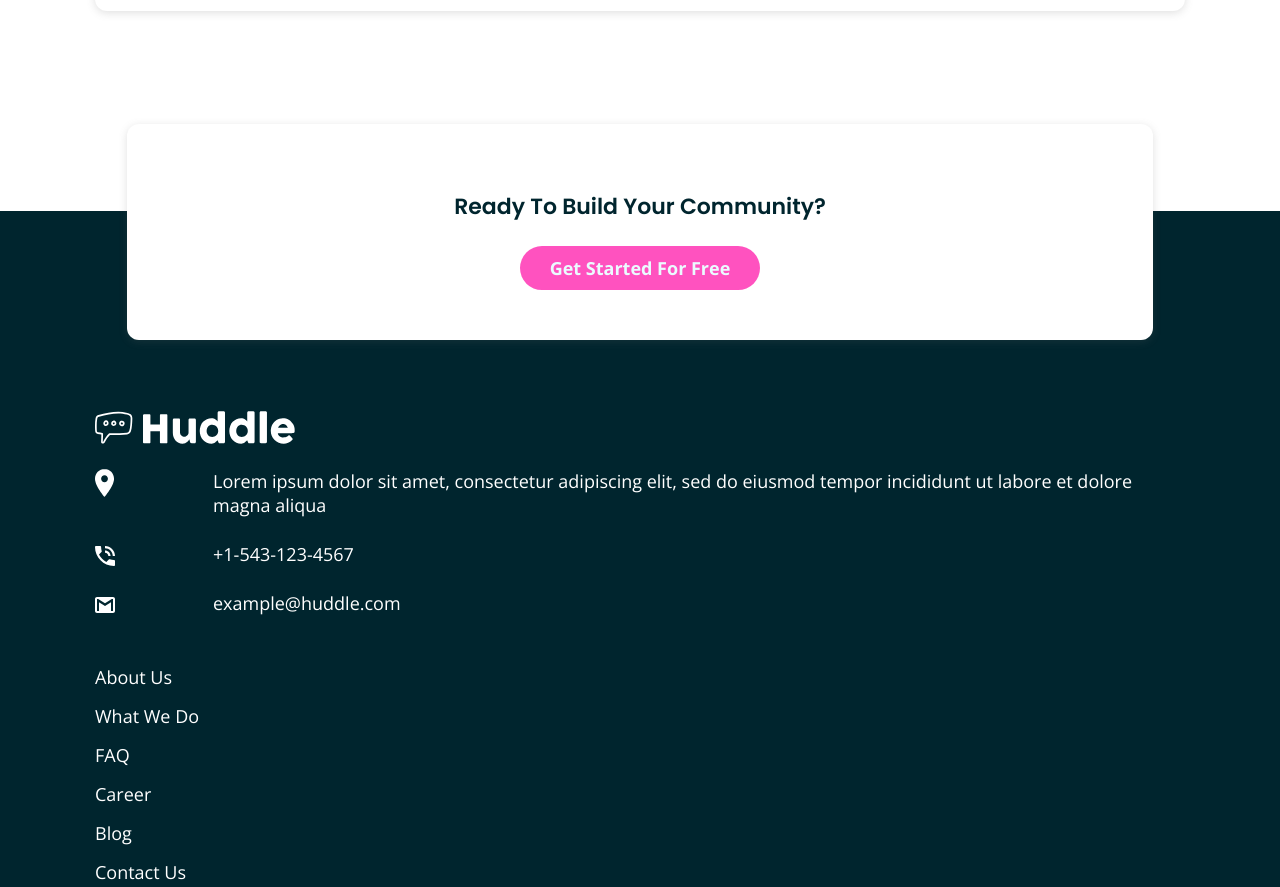
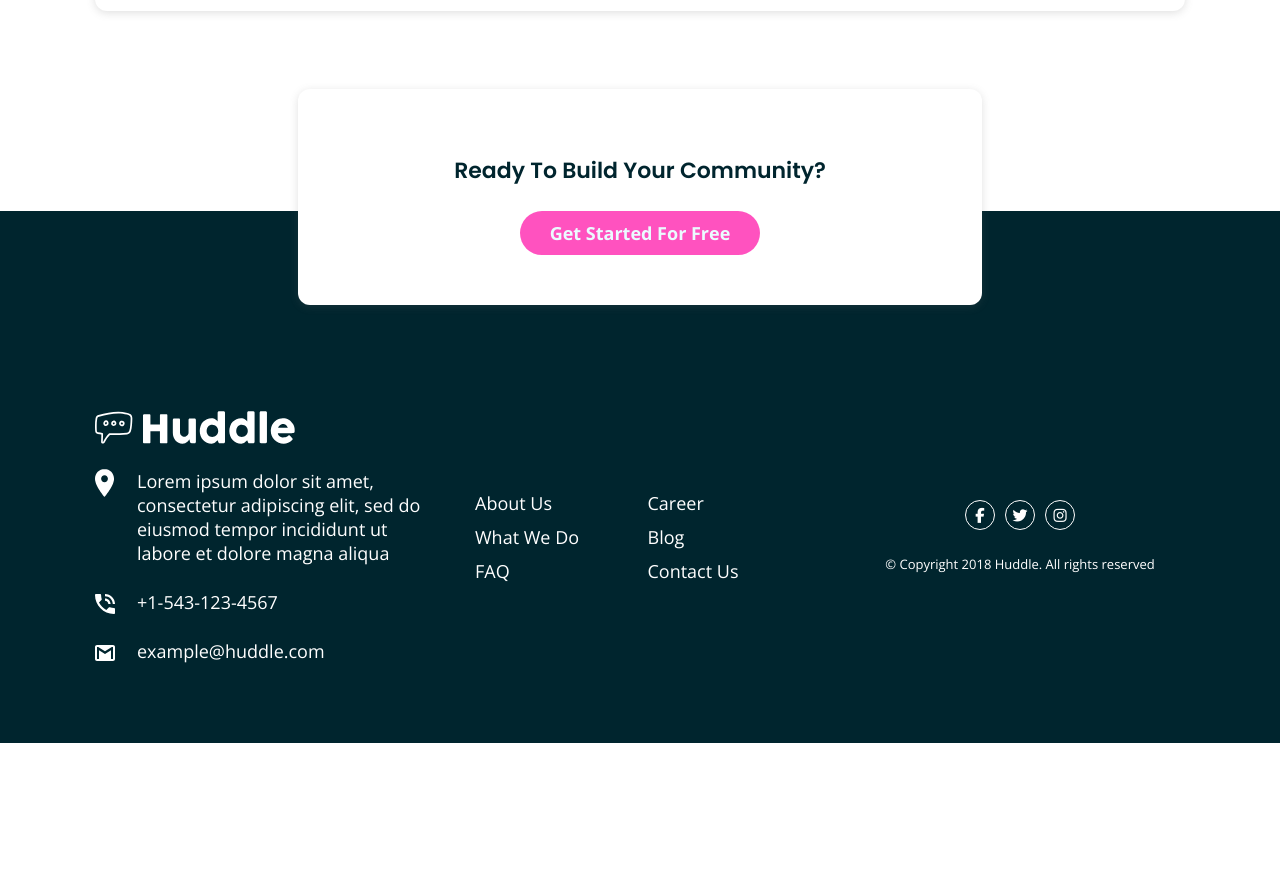
Before and after one commit to BrightCoders-Institute/s1a1-dise-o-web-responsivo-bcdic23-w1-r1-team-2, a plain HTML site: page index.html in a window 1280 px wide. Shown: the part 2148-3035 px from the top of the page. After the commit the page ends 2891 px from the top, so only its background shows below. Drawn offline with nearby package versions, Linux system fonts and the light colour scheme.

Commit message:
Added media querys to footer

```diff
--- a/index.html
+++ b/index.html
@@ -153,13 +153,25 @@
             </div>
           </div>
           <div class="footer-section">
-            <div class="link-wrapper">
+            <div class="link-wrapper hide-on-desktop">
               <a href="" class="link"> About Us </a>
               <a href="" class="link"> What We Do </a>
               <a href="" class="link"> FAQ </a>
               <a href="" class="link"> Career </a>
               <a href="" class="link"> Blog </a>
               <a href="" class="link"> Contact Us </a>
+            </div>
+            <div class="link-wrapper hide-on-mobile">
+              <div class="side">
+                <a href="" class="link"> About Us </a>
+                <a href="" class="link"> What We Do </a>
+                <a href="" class="link"> FAQ </a>
+              </div>
+              <div class="side">
+                <a href="" class="link"> Career </a>
+                <a href="" class="link"> Blog </a>
+                <a href="" class="link"> Contact Us </a>
+              </div>
             </div>
           </div>
           <div class="footer-section social-media-wrapper">
--- a/stylesheets/sass/layout/_footer.scss
+++ b/stylesheets/sass/layout/_footer.scss
@@ -3,7 +3,9 @@
   padding: 200px 0 80px 0;
   position: relative;
 
-  .row {
+
+
+  .d-flex{
     display: flex;
     flex-direction: column;
     justify-content: center;
@@ -11,15 +13,24 @@
     gap: 50px;
   }
 
+  .row {
+    @extend .d-flex;
+    @media (min-width: 1200px) {
+        display: flex;
+        flex-direction: row;
+      }
+
+  }
+
   .footer-section {
-    @extend .row;
+    @extend .d-flex;
     gap: 25px;
     align-items: flex-start;
     width: 100%;
   }
 
   .text-wrapper {
-    @extend .row;
+    @extend .d-flex;
     gap: 10px;
     flex-direction: row;
     align-items: flex-start;
@@ -36,7 +47,7 @@
   }
 
   .link-wrapper {
-    @extend .row;
+    @extend .d-flex;
     gap: 15px;
     width: 100%;
     align-items: flex-start;
@@ -96,7 +107,7 @@
   }
 
   .contact {
-    @extend .row;
+    @extend .d-flex;
     gap: 15px;
     background-color: white;
     width: 90%;
@@ -108,5 +119,37 @@
     top: -30%;
     left: 50%;
     transform: translate(-50%, -50%);
+    @media (min-width: 1200px) {
+        width: 60%;
+        top: -85%;
+      }
   }
+
+  .hide-on-desktop{
+    display: flex;
+
+    @media (min-width: 1200px) {
+        display: none;
+      }
+
+  }
+
+  .hide-on-mobile{
+    display: none;
+    flex-direction: row;
+
+
+    @media (min-width: 1200px) {
+        display: flex;
+      }
+    .side{
+        flex: 1;
+        display: flex;
+        flex-direction: column;
+        gap: 10px;
+    }
+  }
+
+
+
 }
```
Also changed, not shown: stylesheets/css/main.css, 1 other file.
